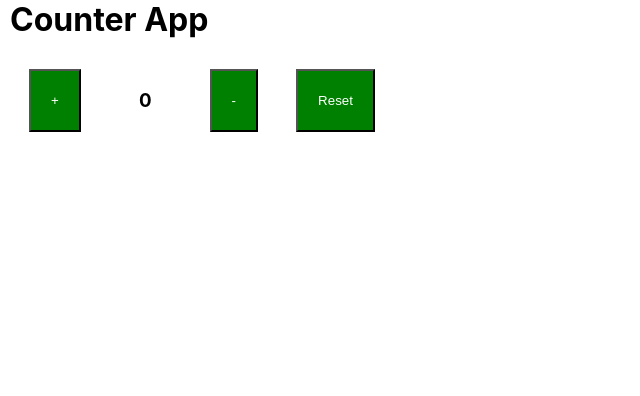
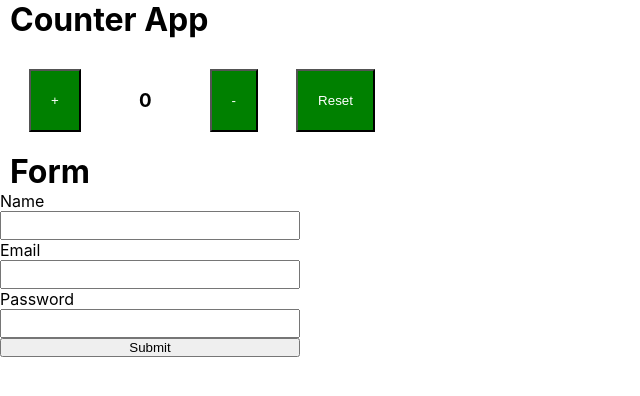
Before and after one commit to AnirbanDutta22/React-Assignments, a React (Create React App) app: page / in a window 1280 px wide. Shown: the top 396 px of the page, without its empty margins (0-640 px from the left). Built offline with nearby package versions, Linux system fonts and the light colour scheme.

Commit message:
form completed

```diff
--- a/src/App.js
+++ b/src/App.js
@@ -1,8 +1,12 @@
 import Counter from './Assignments/Counter';
+import Form from './Assignments/Form';
 
 function App() {
   return (
+    <>
     <Counter />
+    <Form />
+    </>
   );
 }
 
--- /dev/null
+++ b/src/Assignments/Form.js
@@ -0,0 +1,35 @@
+import {useState} from 'react';
+import '../style.css';
+
+export default function Form() {
+
+    const [info,setInfo] = useState({
+        name:"",
+        email:"",
+        password:""
+    });
+    const {name,email,password} = info; //object destructuring
+
+    const submitForm = (e) =>{
+        console.log(info);
+        e.preventDefault();
+
+    }
+
+    return (
+        <>
+            <h1 className="heading" id="formHeading">Form</h1>
+            <form onSubmit={submitForm}>
+                <div className='formArea'>
+                    <label>Name</label>
+                    <input type="text" className='input' value={name} onChange={(e)=>setInfo({...info,name:e.target.value})} required/>
+                    <label>Email</label>
+                    <input type="text" className='input' value={email} onChange={(e)=>setInfo({...info,email:e.target.value})} required/>
+                    <label>Password</label>
+                    <input type="password" className='input' value={password} onChange={(e)=>setInfo({...info,password:e.target.value})} required/>
+                    <button>Submit</button>
+                </div>
+            </form>
+        </>
+    );
+}
--- a/src/style.css
+++ b/src/style.css
@@ -2,6 +2,7 @@
   margin: 0;
   padding: 0;
 }
+/* Counter css part */
 .heading{
   margin-left: 10px;
 }
@@ -21,3 +22,15 @@
 .appArea .output{
   padding: 20px;
 }
+/* Form css part */
+#formHeading{
+  margin-top: 20px;
+}
+.formArea{
+  width: 300px;
+  display: flex;
+  flex-direction: column;
+}
+.input{
+  padding: 5px;
+}
```
